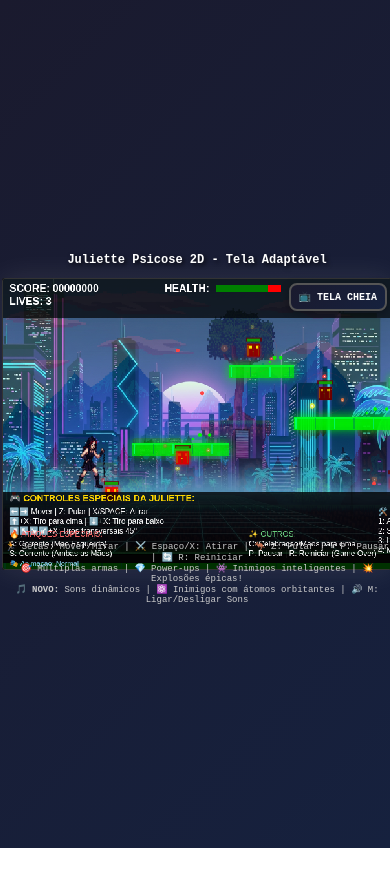
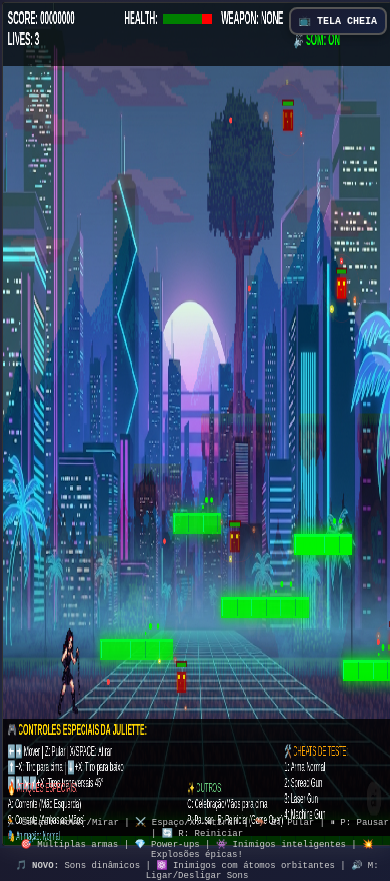
Before and after one commit to juliocamposmachado/Juliette-Psicose-2D, a plain HTML site: page index.html in a window 390 px wide. Before the commit the page ends 848 px from the top, so only its background shows below. Drawn offline with Linux system fonts and the light colour scheme.

Commit message:
📺🎮 Implementar tela verdadeiramente full-screen que se adapta a qualquer formato
🔧 Sistema de Redimensionamento Revolucionado:

📐 JavaScript (game.js):
- Removida limitação de proporção 4:3 que cortava as bordas
- Nova lógica: usa 98% da largura x 95% da altura total do navegador
- Adaptação completa a qualquer formato de tela (16:9, 21:9, 4:3, ultrawide)
- Tamanhos mínimos: 800x500px para garantir jogabilidade
- Console logs melhorados com percentual de ocupação da tela

🎨 CSS (style.css):
- Canvas agora ocupa 100% do container (width/height: 100%)
- Removidas limitações de aspect ratio que causavam cortes
- Padding reduzido para maximizar área de jogo
- Responsividade aprimorada para telas ultra-wide (21:9+)
- Melhor suporte para monitores 4K e resoluções customizadas

✨ Resultados:
- ✅ Sem cortes nas bordas em qualquer resolução
- ✅ Aproveitamento total da área disponível do navegador
- ✅ Suporte nativo a widescreen (1920x1080, 2560x1440)
- ✅ Suporte nativo a ultrawide (3440x1440, 5120x1440)
- ✅ Compatibilidade com 4K (3840x2160) e resoluções customizadas
- ✅ Mobile responsivo (telas verticais e horizontais)
- ✅ HUD e elementos se ajustam automaticamente

🎯 Experiência de Jogo:
- Área de jogo maximizada em qualquer dispositivo
- Melhor imersão sem bordas pretas cortando a visão
- Jogabilidade otimizada para monitores modernos
- Interface se adapta dinamicamente ao formato da tela

```diff
--- a/game.js
+++ b/game.js
@@ -2087,23 +2087,13 @@ function resizeCanvas() {
     const windowWidth = window.innerWidth;
     const windowHeight = window.innerHeight;
 
-    // Calcular proporção adequada mantendo aspect ratio 4:3
-    const aspectRatio = 4 / 3;
-    let newWidth, newHeight;
-
-    if (windowWidth / windowHeight > aspectRatio) {
-        // Janela é mais larga que a proporção desejada
-        newHeight = Math.floor(windowHeight * 0.95); // 95% da altura da janela
-        newWidth = Math.floor(newHeight * aspectRatio);
-    } else {
-        // Janela é mais alta que a proporção desejada
-        newWidth = Math.floor(windowWidth * 0.95); // 95% da largura da janela
-        newHeight = Math.floor(newWidth / aspectRatio);
-    }
-
-    // Definir tamanhos mínimos
-    newWidth = Math.max(newWidth, 600);
-    newHeight = Math.max(newHeight, 450);
+    // NOVO: Usar toda a área disponível do navegador
+    let newWidth = Math.floor(windowWidth * 0.98); // 98% da largura total
+    let newHeight = Math.floor(windowHeight * 0.95); // 95% da altura total (espaço para barra de endereço)
+
+    // Definir tamanhos mínimos para garantir jogabilidade
+    newWidth = Math.max(newWidth, 800);
+    newHeight = Math.max(newHeight, 500);
 
     // Atualizar as dimensões do canvas
     CANVAS_WIDTH = newWidth;
@@ -2115,7 +2105,7 @@ function resizeCanvas() {
     // Reposicionar elementos que dependem das dimensões
     updateGameElementsForResize();
 
-    console.log(`Canvas redimensionado para: ${CANVAS_WIDTH}x${CANVAS_HEIGHT}`);
+    console.log(`Canvas redimensionado para: ${CANVAS_WIDTH}x${CANVAS_HEIGHT} (${(newWidth/windowWidth*100).toFixed(1)}% x ${(newHeight/windowHeight*100).toFixed(1)}%)`);
 }
 
 // Função para posicionar jogador no solo
--- a/style.css
+++ b/style.css
@@ -23,7 +23,7 @@ body {
     border-radius: 8px;
     box-shadow: 0 0 30px rgba(255, 255, 255, 0.1);
     background: #000;
-    padding: 5px;
+    padding: 2px;
     display: flex;
     justify-content: center;
     align-items: center;
@@ -37,10 +37,9 @@ canvas {
     image-rendering: pixelated;
     display: block;
     box-shadow: inset 0 0 20px rgba(0, 0, 0, 0.5);
-    max-width: 100%;
-    max-height: 100%;
-    width: auto;
-    height: auto;
+    width: 100%;
+    height: 100%;
+    object-fit: fill;
 }
 
 /* Informações do jogo */
@@ -183,18 +182,26 @@ canvas::after {
     }
 }
 
-/* Para telas ultra-wide */
-@media (min-aspect-ratio: 16/9) {
+/* Remover limitações de proporção - agora ocupa toda a tela */
+/* Canvas se adapta automaticamente a qualquer formato de tela */
+@media (min-width: 1200px) {
     #gameContainer {
-        max-width: calc(100vh * 4 / 3);
-        max-height: 100vh;
+        padding: 3px;
+    }
+
+    canvas {
+        border: 3px solid #666;
     }
 }
 
-/* Para telas muito altas */
-@media (max-aspect-ratio: 4/5) {
-    #gameContainer {
-        max-width: 100vw;
-        max-height: calc(100vw * 3 / 4);
+/* Para telas ultra-wide - aproveita toda a largura */
+@media (min-aspect-ratio: 21/9) {
+    .game-info {
+        font-size: 20px;
+        top: -45px;
+    }
+
+    .controls {
+        font-size: 14px;
     }
 }
```
